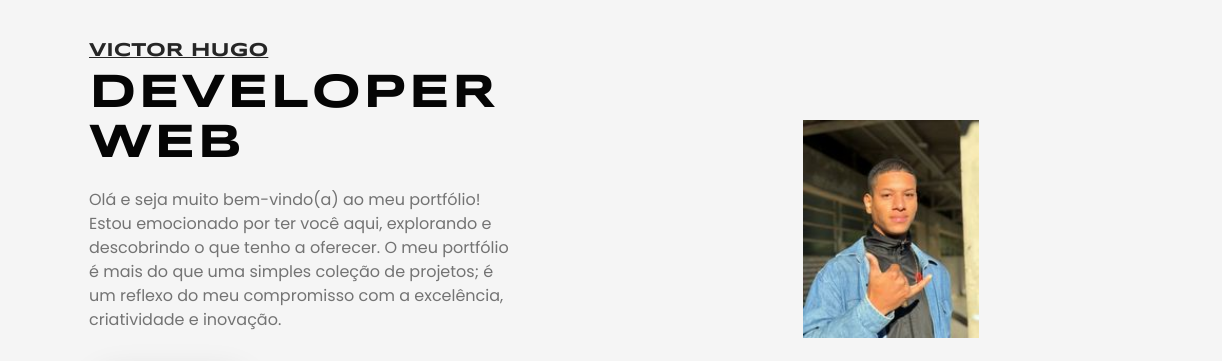
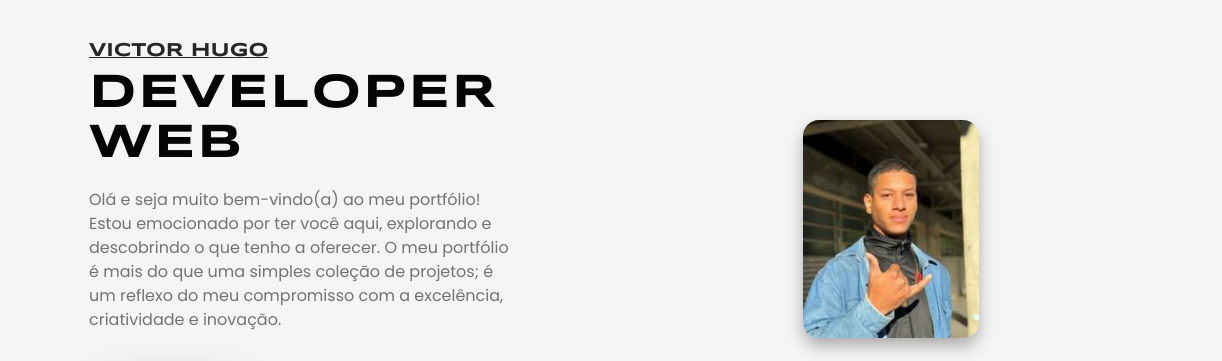
Before and after one commit to Victor-Hps/portifolio_victor_hugo, a plain HTML site: page index.html in a window 1280 px wide. Shown: the part 203-564 px from the top of the page, 0-1222 px from the left. Drawn offline with nearby package versions, Linux system fonts and the light colour scheme.

Commit message:
atualizacao

```diff
--- a/css/style.css
+++ b/css/style.css
@@ -187,6 +187,18 @@ img {
     transform: translateY(-.25rem);
 }
 
+
+.home__article img {
+    border-radius: 1rem;
+    box-shadow: 0px 8px 16px hsl(0, 0%, 0%, .3);
+
+}
+
+.home__swiper{
+    display: flex;
+    justify-content: center;
+}
+
 @media screen and (max-width: 320px) {
     .container {
         margin-inline: 1rem ;
```
